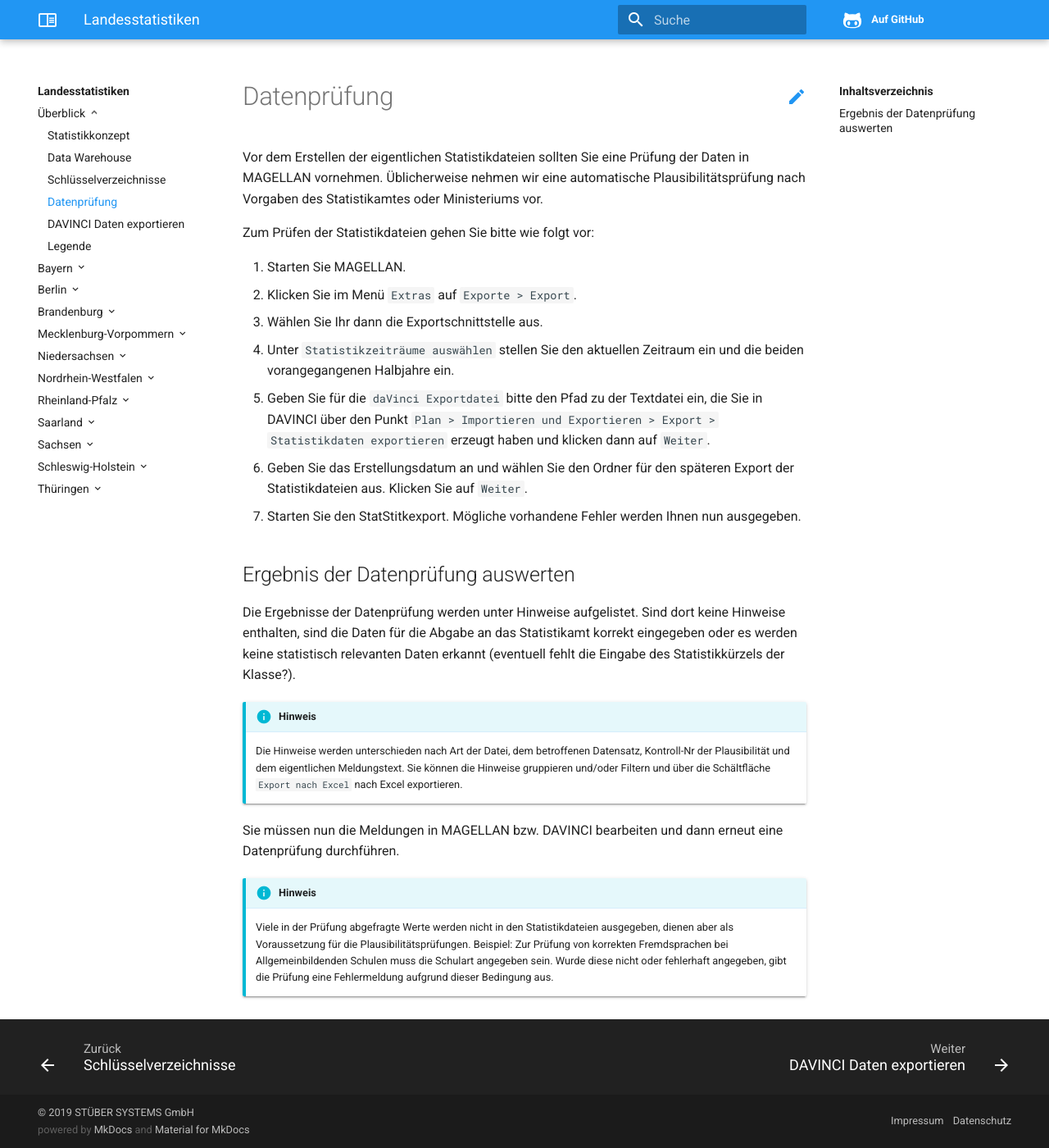
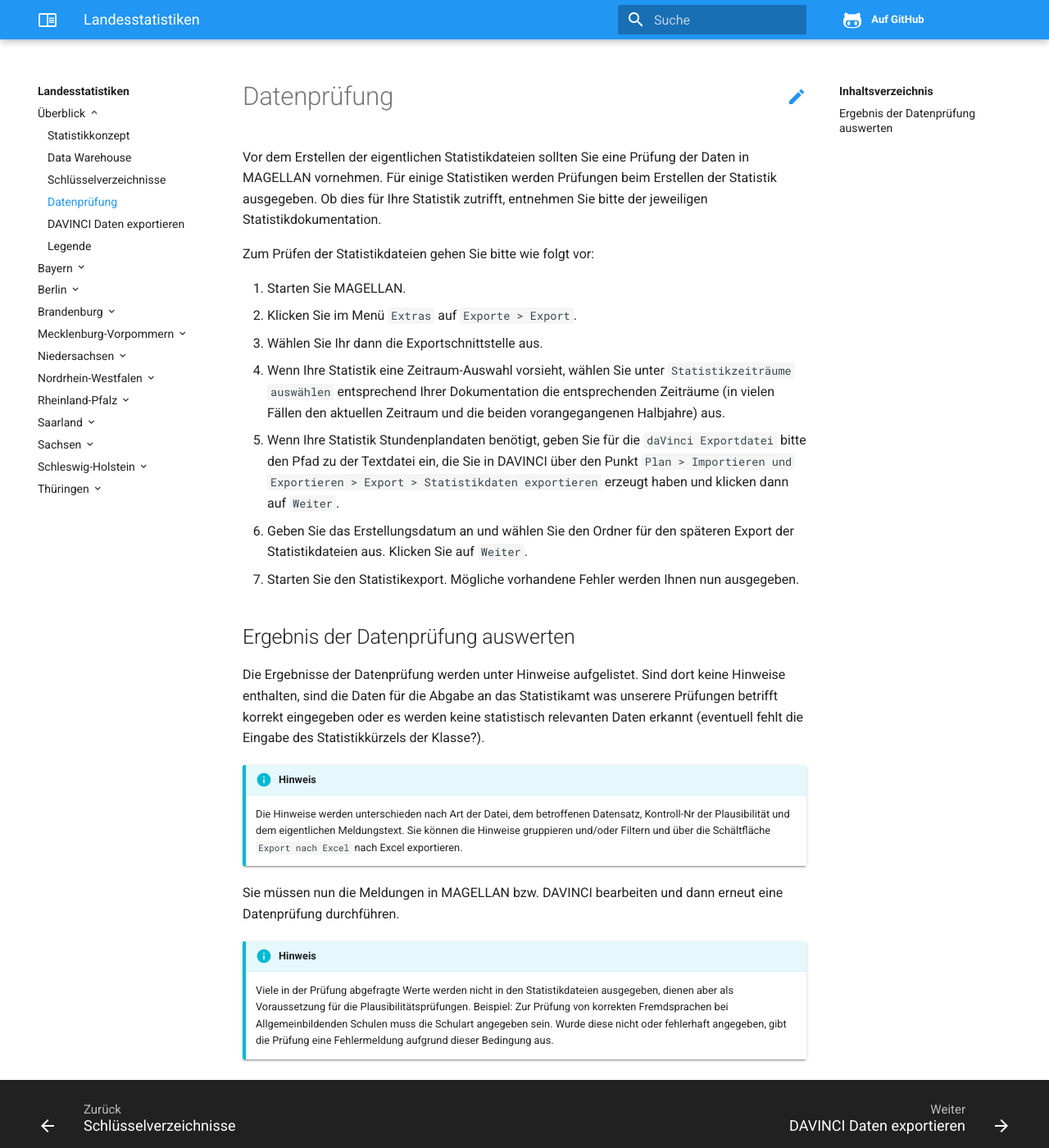
Before and after one commit to stuebersystems/doc.ls.de, an MkDocs documentation site: the page built from docs/datenpruefung.md, in a window 1280 px wide and 1400 px high. Shown: the whole window at 82% size. Built offline with MkDocs 1.6.1, drawn with Linux system fonts in a browser that asks for light colours.

Commit message:
Änderungen bei Sachsen Statistik

```diff
--- a/docs/datenpruefung.md
+++ b/docs/datenpruefung.md
@@ -1,20 +1,20 @@
 # Datenprüfung
 
-Vor dem Erstellen der eigentlichen Statistikdateien sollten Sie eine Prüfung der Daten in MAGELLAN vornehmen. Üblicherweise nehmen wir eine automatische Plausibilitätsprüfung nach Vorgaben des Statistikamtes oder Ministeriums vor.
+Vor dem Erstellen der eigentlichen Statistikdateien sollten Sie eine Prüfung der Daten in MAGELLAN vornehmen. Für einige Statistiken werden Prüfungen beim Erstellen der Statistik ausgegeben. Ob dies für Ihre Statistik zutrifft, entnehmen Sie bitte der jeweiligen Statistikdokumentation.
 
 Zum Prüfen der Statistikdateien gehen Sie bitte wie folgt vor:
 
 1. Starten Sie MAGELLAN.
 2. Klicken Sie im Menü `Extras` auf `Exporte > Export`.
 3. Wählen Sie Ihr dann die Exportschnittstelle aus.
-4. Unter `Statistikzeiträume auswählen` stellen Sie den aktuellen Zeitraum ein und die beiden vorangegangenen Halbjahre ein.
-5. Geben Sie für die `daVinci Exportdatei` bitte den Pfad zu der Textdatei ein, die Sie in DAVINCI über den Punkt `Plan > Importieren und Exportieren > Export > Statistikdaten exportieren` erzeugt haben und klicken dann auf `Weiter`.
+4. Wenn Ihre Statistik eine Zeitraum-Auswahl vorsieht, wählen Sie unter `Statistikzeiträume auswählen` entsprechend Ihrer Dokumentation die entsprechenden Zeiträume (in vielen Fällen den aktuellen Zeitraum und die beiden vorangegangenen Halbjahre) aus.
+5. Wenn Ihre Statistik Stundenplandaten benötigt, geben Sie für die `daVinci Exportdatei` bitte den Pfad zu der Textdatei ein, die Sie in DAVINCI über den Punkt `Plan > Importieren und Exportieren > Export > Statistikdaten exportieren` erzeugt haben und klicken dann auf `Weiter`.
 6. Geben Sie das Erstellungsdatum an und wählen Sie den Ordner für den späteren Export der Statistikdateien aus. Klicken Sie auf `Weiter`.
-7. Starten Sie den StatStitkexport. Mögliche vorhandene Fehler werden Ihnen nun ausgegeben.
+7. Starten Sie den Statistikexport. Mögliche vorhandene Fehler werden Ihnen nun ausgegeben.
 
 ## Ergebnis der Datenprüfung auswerten
 
-Die Ergebnisse der Datenprüfung werden unter Hinweise aufgelistet. Sind dort keine Hinweise enthalten, sind die Daten für die Abgabe an das Statistikamt korrekt eingegeben oder es werden keine statistisch relevanten Daten erkannt (eventuell fehlt die Eingabe des Statistikkürzels der Klasse?).
+Die Ergebnisse der Datenprüfung werden unter Hinweise aufgelistet. Sind dort keine Hinweise enthalten, sind die Daten für die Abgabe an das Statistikamt was unserere Prüfungen betrifft korrekt eingegeben oder es werden keine statistisch relevanten Daten erkannt (eventuell fehlt die Eingabe des Statistikkürzels der Klasse?).
 
 !!! info "Hinweis"
     Die Hinweise werden unterschieden nach Art der Datei, dem betroffenen Datensatz, Kontroll-Nr der Plausibilität und dem eigentlichen Meldungstext. Sie können die Hinweise gruppieren und/oder Filtern und über die Schältfläche `Export nach Excel` nach Excel exportieren.
--- a/mkdocs.yml
+++ b/mkdocs.yml
@@ -81,7 +81,7 @@ nav:
 - Saarland:
   - ABS/BBS: saarland/abs-bbs.md
 - Sachsen:
-  - Übersicht: sachsen/sachsen.md
+  - Einstieg: sachsen/sachsen.md
   - 1. Schlüsselpflege: sachsen/schluessel.md
   - 2. Datenpflege: sachsen/datenpflege.md
   - 3. XML-Datei erzeugen: sachsen/xml.erzeugen.md
```
